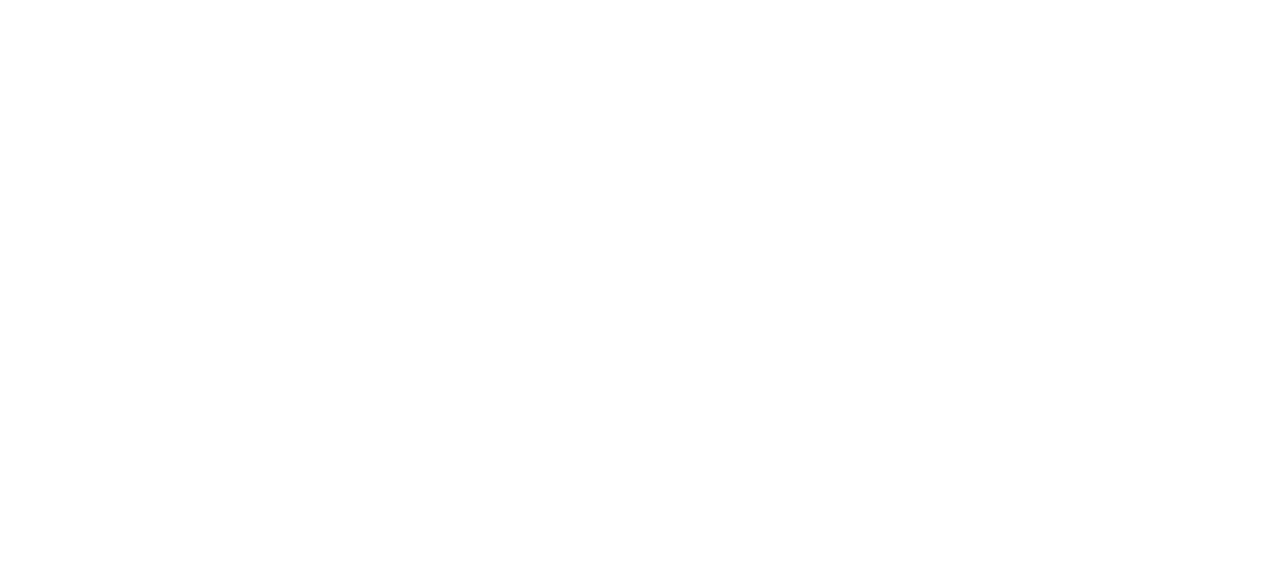
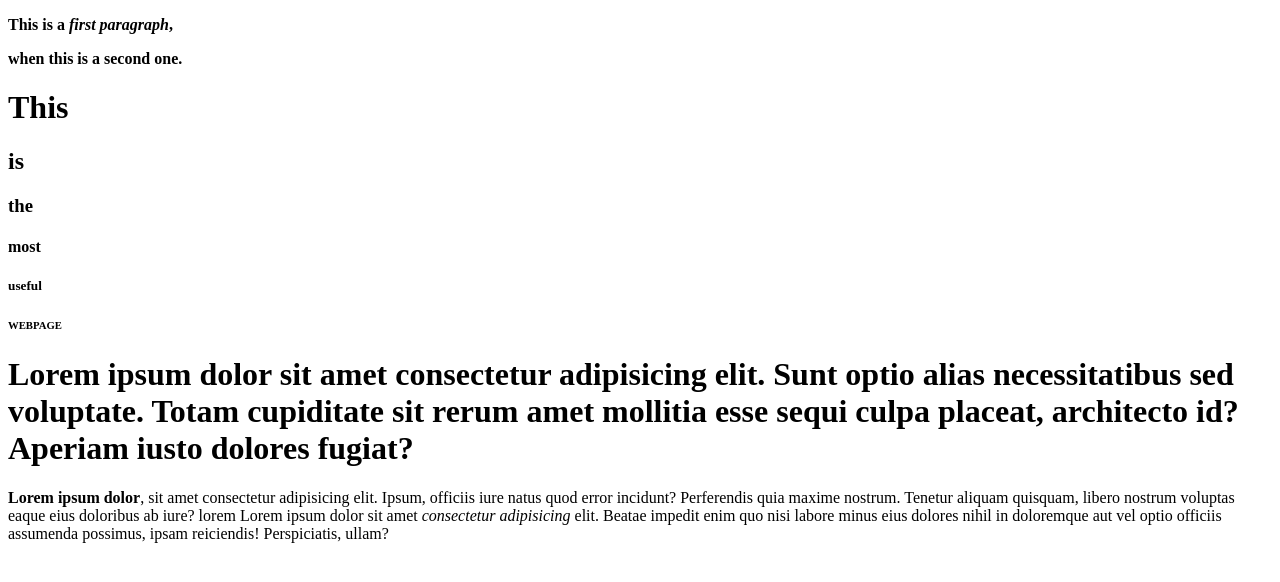
Before and after one commit to mintusyaka/first-webpage, a plain HTML site: page index.html in a window 1280 px wide. Drawn offline with Linux system fonts and the light colour scheme.

Commit message:
v0.0.3
dummy webpage,
i learn about paragraphs, headings,
how to bolding and italic text

cool!!!

```diff
--- a/index.html
+++ b/index.html
@@ -1,11 +1,30 @@
 <!DOCTYPE html>
+
 <html lang="en">
-<head>
+  <head>
     <meta charset="UTF-8">
-    <meta name="viewport" content="width=device-width, initial-scale=1.0">
-    <title>Document</title>
-</head>
-<body>
+    <title>Ma forst webpage</title>
+  </head>
+  <body>
+    <strong><p>This is a  <em>first paragraph</em>,</p>
+    <p>when this is a second one.</p></strong>
 
-</body>
+    <!--
+        Practice with headings and some styles of
+        font like bold and italic
+    -->
+
+    <h1>This</h1>
+    <h2>is</h2>
+    <h3>the</h3>
+    <h4>most</h4>
+    <h5>useful</h5>
+    <h6>WEBPAGE</h6>
+
+    <h1>Lorem ipsum dolor sit amet consectetur adipisicing elit. Sunt optio alias necessitatibus sed voluptate. Totam cupiditate sit rerum amet mollitia esse sequi culpa placeat, architecto id? Aperiam iusto dolores fugiat?</h1>
+    <p>
+      <strong>Lorem ipsum dolor</strong>, sit amet consectetur adipisicing elit. Ipsum, officiis iure natus quod error incidunt? Perferendis quia maxime nostrum. Tenetur aliquam quisquam, libero nostrum voluptas eaque eius doloribus ab iure? lorem
+      Lorem ipsum dolor sit amet <em>consectetur adipisicing</em> elit. Beatae impedit enim quo nisi labore minus eius dolores nihil in doloremque aut vel optio officiis assumenda possimus, ipsam reiciendis! Perspiciatis, ullam?
+    </p>
+  </body>
 </html>
```
Also changed, not shown: 1 other file.
